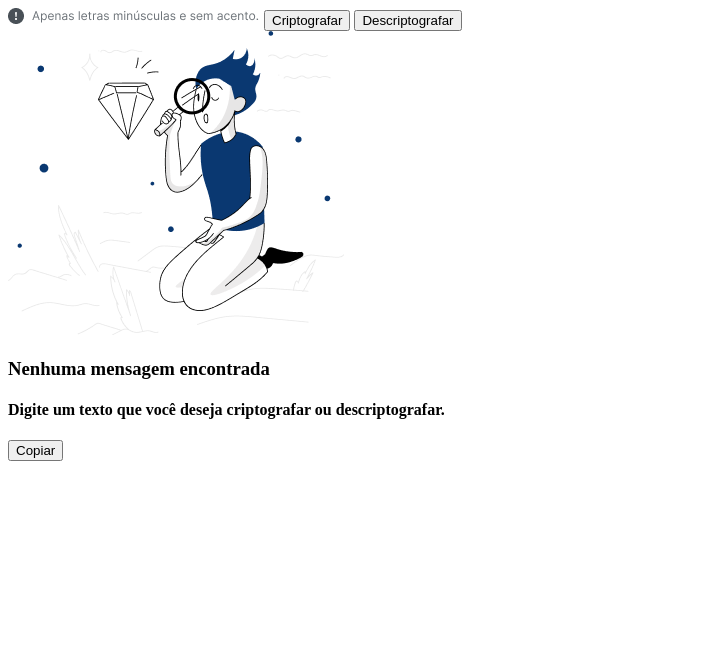
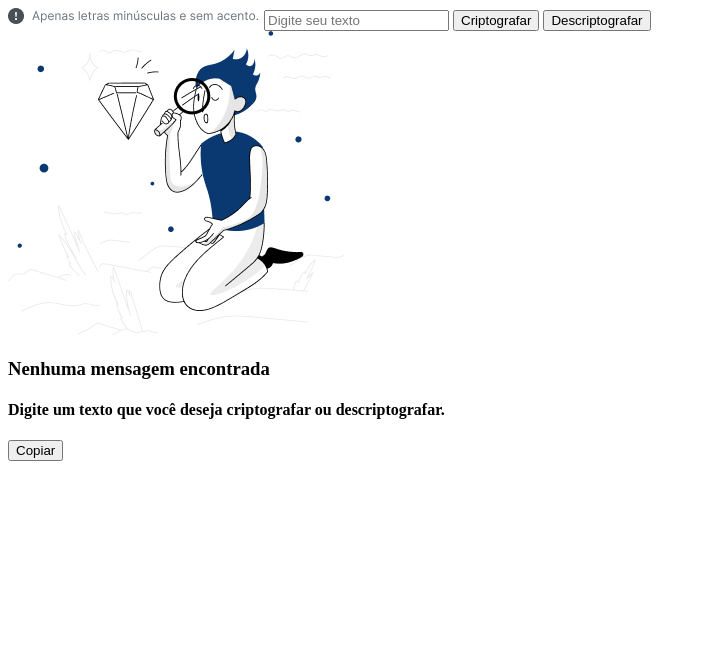
Before and after one commit to ruanblotta/decodificador, a plain HTML site: page index.html in a window 1280 px wide. Shown: the part 133-800 px from the top of the page, without its empty margins (0-706 px from the left). Drawn offline with Linux system fonts and the light colour scheme.

Commit message:
Implementando caixa de texto

```diff
--- a/index.html
+++ b/index.html
@@ -14,6 +14,7 @@
     </div>
     <div>
         <img src="/assets/bannerInform.png" alt="banner informativo">
+        <input type="text" name="texto" placeholder="Digite seu texto">
         <button>Criptografar</button>
         <button>Descriptografar</button>
     </div>
```
